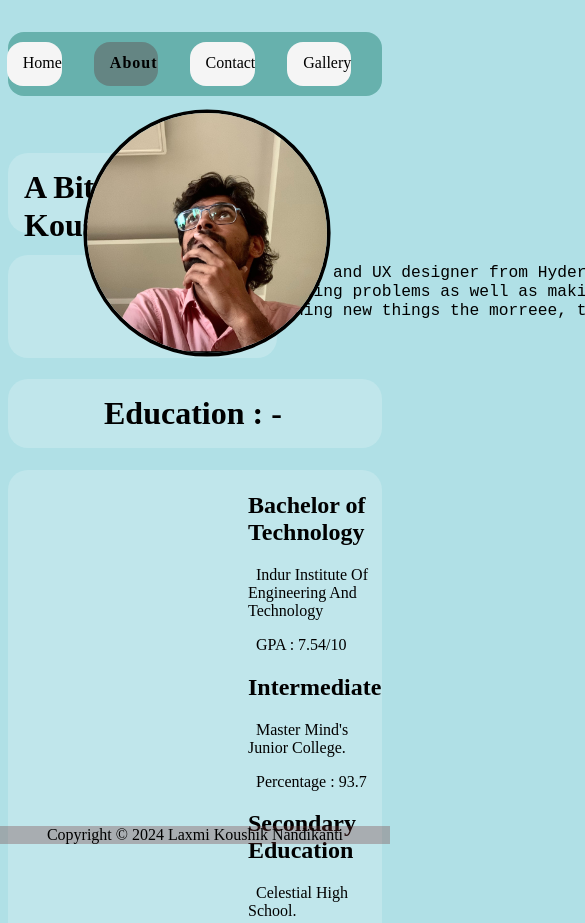
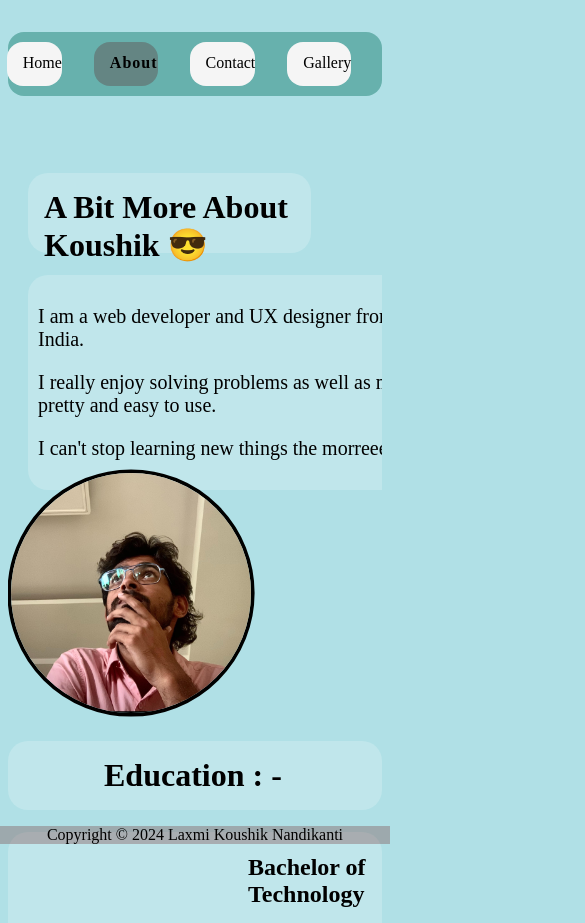
Before and after one commit to itsKoushik7/Portfolio, a plain HTML site: page about.html in a window 390 px wide. Shown: the top 923 px of the page, 585 px wide, since content can reach past the window. Drawn offline with Linux system fonts and the light colour scheme.

Commit message:
modified about page title styles to make little responsive

```diff
--- a/about.css
+++ b/about.css
@@ -28,6 +28,20 @@ a{
     margin-right: 2em;
 
 } */
+
+#intro-flex{
+
+    display: flex;
+    flex-direction: row;
+    justify-content: flex-start;
+    gap: 30%;
+    align-content: center;
+    align-items: center;
+    flex-wrap: wrap;
+    overflow: hidden;
+    /* margin: 20px; */
+    padding: 20px;
+}
 .main-container a{
 
     text-decoration: none;
@@ -58,9 +72,9 @@ a{
 }
 
 #img-about{
-    position: absolute;
+    /* position: absolute;
     top: 130px;
-    right: 80px;
+    right: 80px; */
     border-style: solid;
     width: 200px;
     height: 200px;
@@ -84,7 +98,7 @@ a{
     height: 2em;
     padding-top: 0.5em;
     padding-left: 0.5em;
-    width: 70%;
+    width: 80%;
     border-radius: 20px;
     transition: background-color 0.8s ease-out, letter-spacing 0.5s ease-out, box-shadow 0.5s ease-in-out;
 
@@ -99,21 +113,17 @@ a{
 #about-des{
     background-color: rgb(255, 255, 255, 0.2);
     /* height: 2em; */
-    /* font-family: 'Times New Roman', Times, serif; */
-    padding-top: 0.5em;
-    padding-left: 0.2em;
+    font-family: 'Times New Roman', Times, serif;
+    padding: 0.5em;
     font-size: 1.25em;
     font-weight: 500;
 
-    width: 71%;
+    width: 150%;
     border-radius: 20px;
     transition: background-color 0.8s ease-out, font-size 0.5s ease-in,box-shadow 0.5s ease-in-out;
 }
 #about-des:hover{
     background-color: rgb(255, 255, 255, 0.5) ;
-    /* letter-spacing: 4px; */
-
-    /* box-shadow: 2px 2px 10px black; */
 }
 
 #edu-title{
--- a/about.html
+++ b/about.html
@@ -16,19 +16,22 @@
     </div>
 <br><br>
 
-<h1 class="about-title">A Bit More About Koushik 😎 </h1>
+
+    <div id="intro-flex">
+        <div>
+            <h1 class="about-title">A Bit More About Koushik 😎 </h1>
+            <div id="about-des">
+                <p>I am a web developer and UX designer from Hyderabad, India.</p>
+                <p>I really enjoy solving problems as well as making things pretty and easy to use.</p>
+                <p>I can't stop learning new things the morreee, the betterrr.</p>
+            </div>
+        </div>
+        <div>
+            <img src="./assets/Koushik_Image.jpg" width="200px" height="200px" id="img-about">
+        </div>
+    </div>
 
 
-            <img src="./assets/Koushik_Image.jpg" width="200px" height="200px" id="img-about">
-
-
-        <pre id="about-des">
-            I am a web developer and UX designer from Hyderabad, India.
-            I really enjoy solving problems as well as making things pretty and easy to use.
-            I can't stop learning new things the morreee, the betterrr.
-                    <!-- I've been capturing the world through my lens since my school days
-                    And photography remains a cherished hobby.  -->
-        </pre>
 
 
 
```
